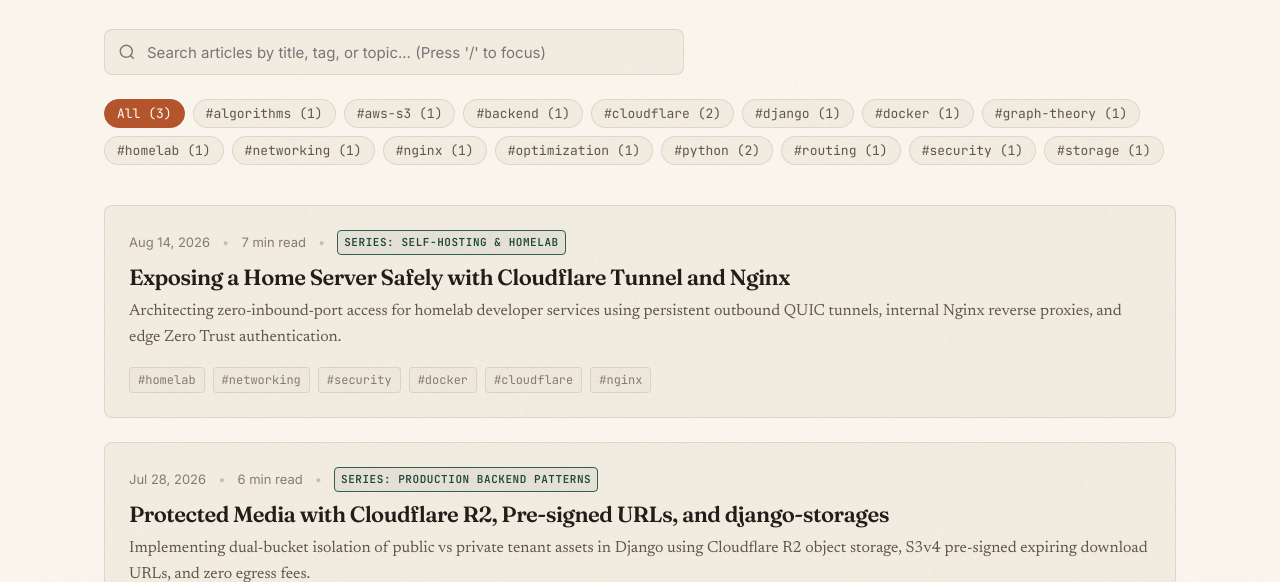
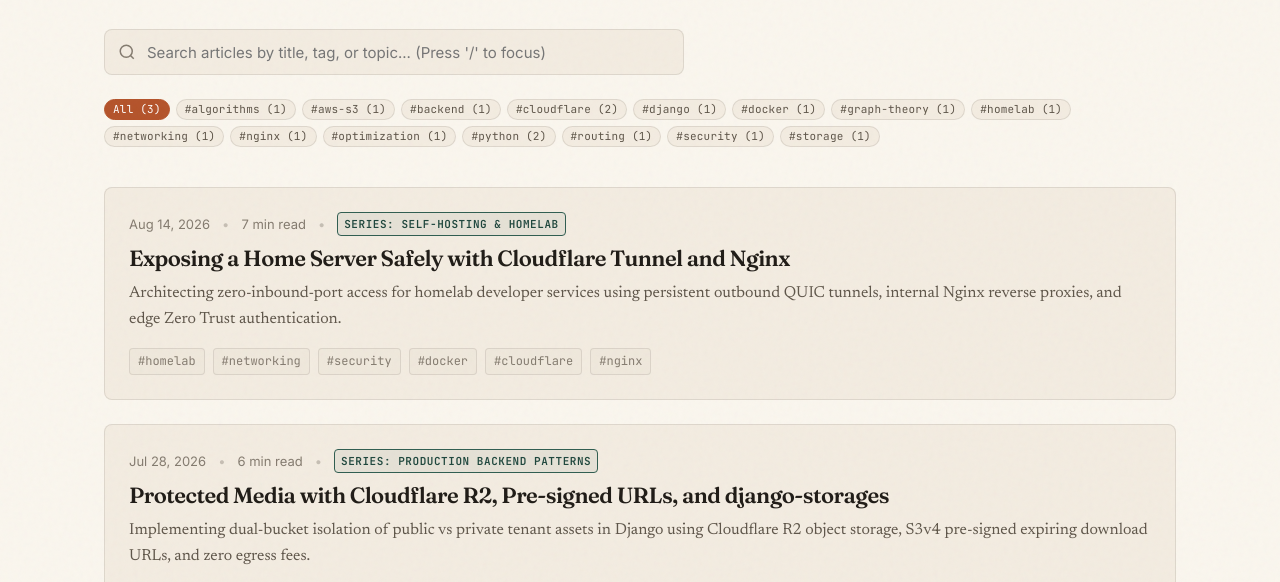
Before and after one commit to KALI-THE-HACKER/blogs, a plain HTML site: page blog.html in a window 1280 px wide. Shown: the part 206-788 px from the top of the page. Drawn offline with Linux system fonts and the light colour scheme.

Commit message:
style: streamline README, clean redundant assets, and refine tag styling

```diff
--- a/css/components.css
+++ b/css/components.css
@@ -559,19 +559,21 @@
   display: flex;
   flex-wrap: wrap;
   align-items: center;
-  gap: var(--space-2);
+  gap: 6px;
 }
 
 .tag-chip {
   font-family: var(--font-mono);
-  font-size: 0.8125rem;
+  font-size: 0.6875rem; /* 11px */
+  letter-spacing: 0.02em;
   background-color: var(--bg-surface);
   border: 1px solid var(--border-color);
   color: var(--text-secondary);
-  padding: 5px 12px;
+  padding: 2px 8px;
   border-radius: 999px;
   cursor: pointer;
   text-decoration: none;
+  line-height: 1.35;
   transition: all var(--transition-fast);
 }
 
```
Also changed, not shown: about.html (+1 -1 lines), blogs/exposing-home-server-cloudflare-tunnel-nginx/cover.svg (deleted), blogs/exposing-home-server-cloudflare-tunnel-nginx/homelab-architecture.png (deleted), 4 other files.
